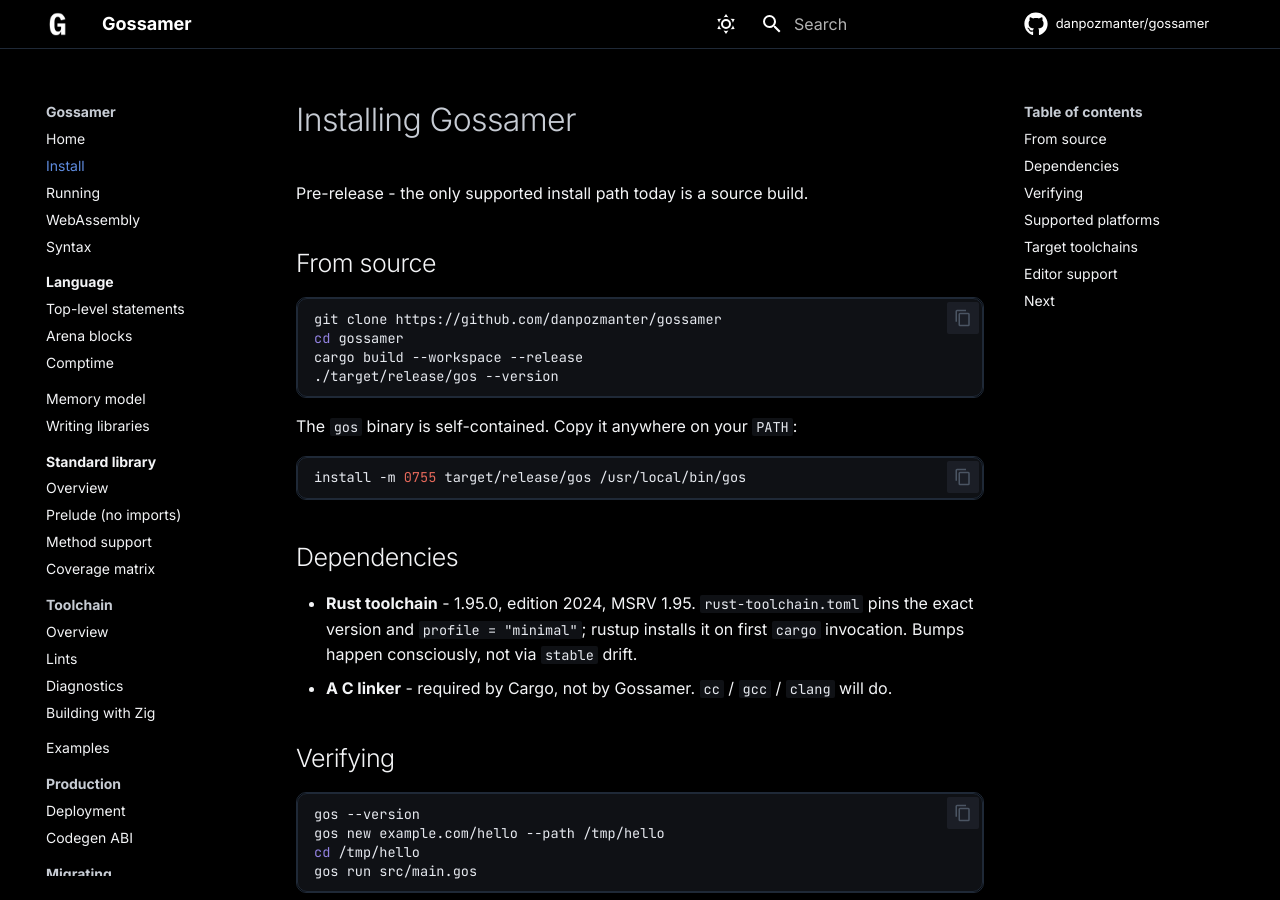
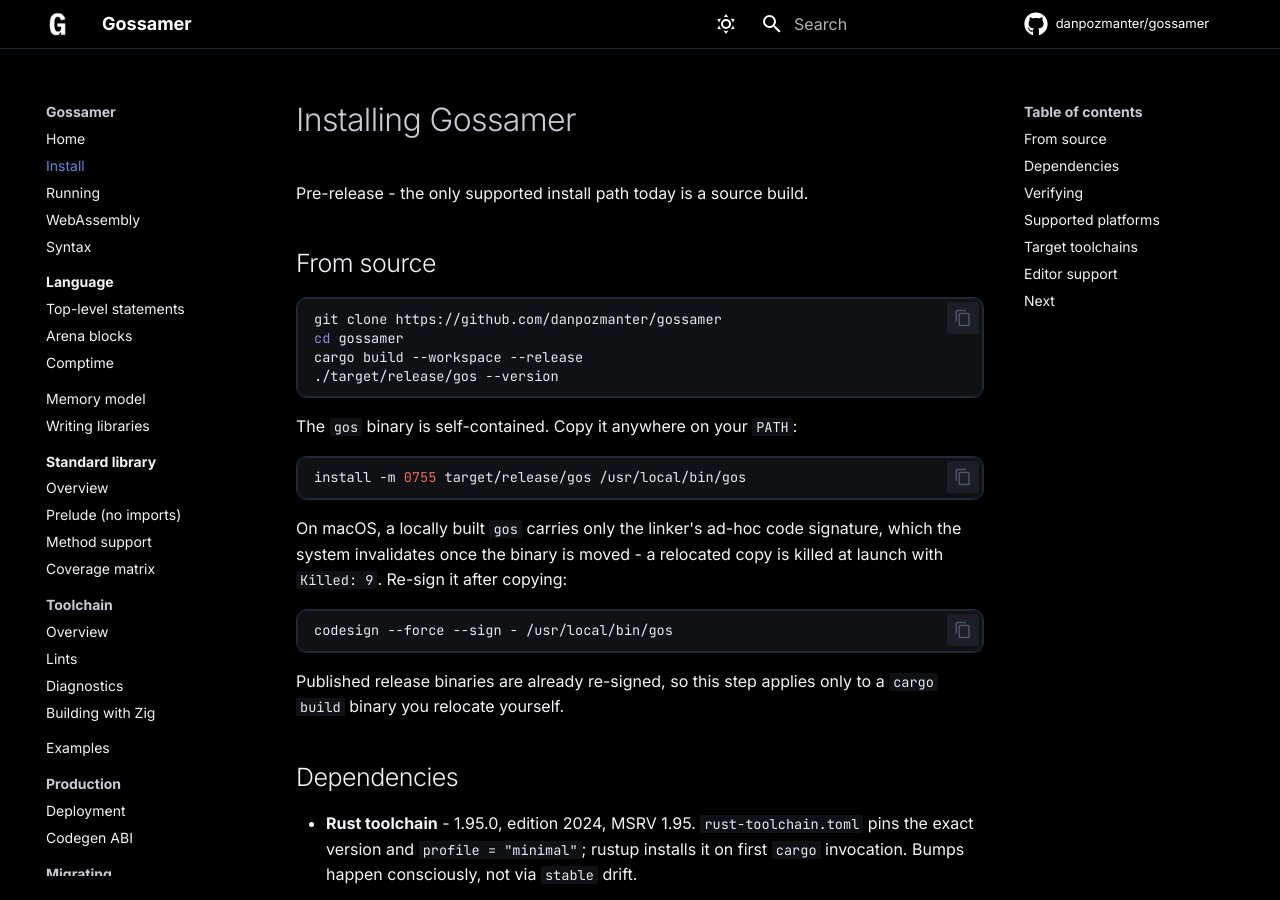
Before and after one commit to danpozmanter/gossamer, an MkDocs documentation site: the page built from docs_src/install.md, in a window 1280 px wide and 900 px high. Built offline with MkDocs 1.6.1 and Material for MkDocs 9.7.7, drawn with Linux system fonts in a browser that asks for light colours; comment, search, counter and statistics services are not loaded.

Commit message:
For 0.24.1: document macOS re-sign for relocated local builds (#13)

````diff
--- a/docs_src/install.md
+++ b/docs_src/install.md
@@ -18,6 +18,18 @@
 ```sh
 install -m 0755 target/release/gos /usr/local/bin/gos
 ```
+
+On macOS, a locally built `gos` carries only the linker's ad-hoc
+code signature, which the system invalidates once the binary is
+moved - a relocated copy is killed at launch with `Killed: 9`.
+Re-sign it after copying:
+
+```sh
+codesign --force --sign - /usr/local/bin/gos
+```
+
+Published release binaries are already re-signed, so this step
+applies only to a `cargo build` binary you relocate yourself.
 
 ## Dependencies
 
````
Also changed, not shown: docs/install/index.html (+13 -5 lines), docs/search/search_index.json.
